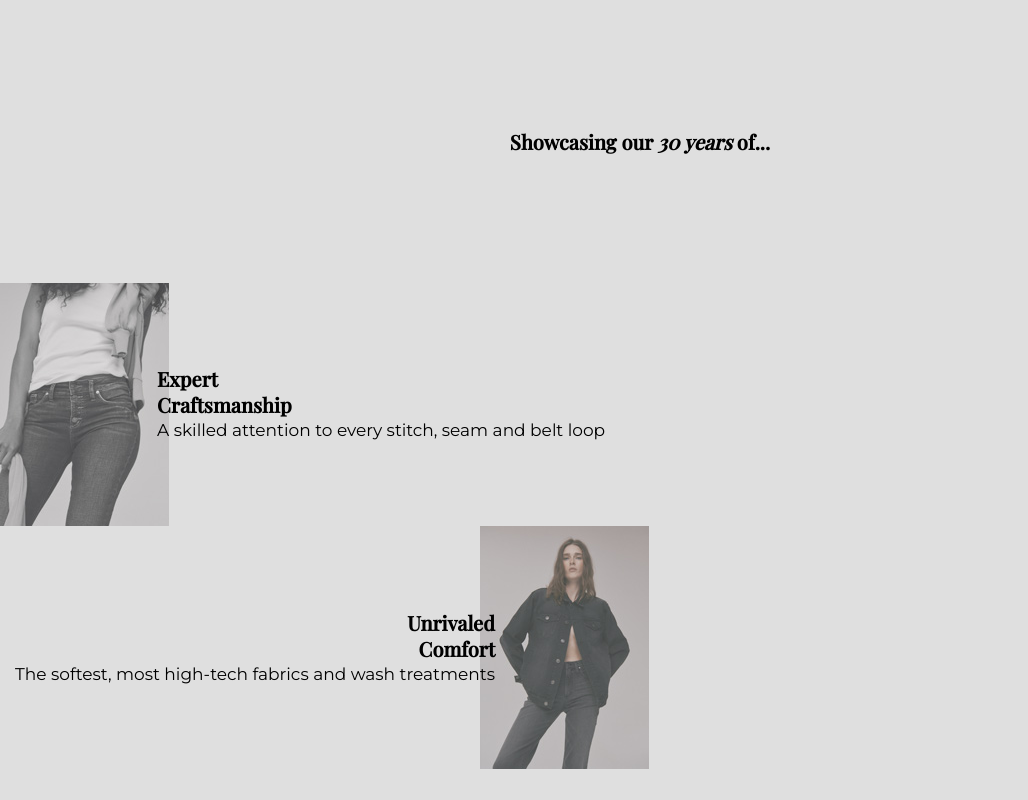
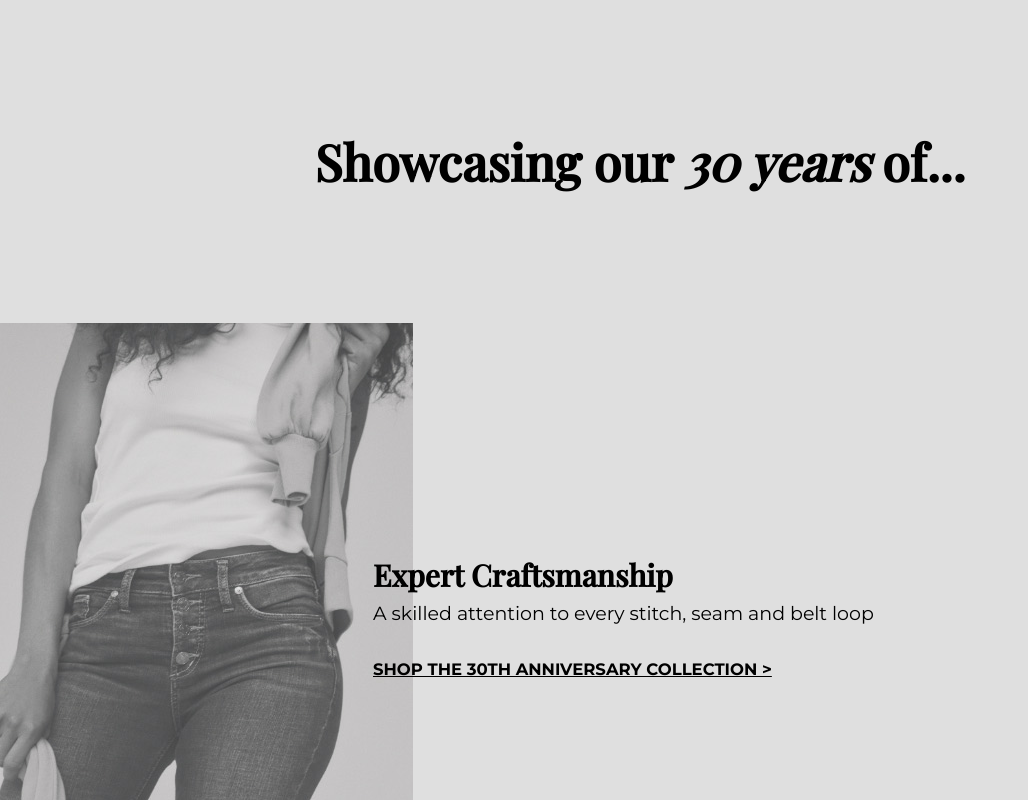
Before and after one commit to lawrence-valerio/take-home-assignment, a plain HTML site: page index.html in a window 1280 px wide. Shown: the top 800 px of the page, without its empty margins (0-1028 px from the left). Drawn offline with nearby package versions, Linux system fonts and the light colour scheme; files whose address does not match are found by name; a web font is replaced by a local one.

Commit message:
Hero 976px done

```diff
--- a/index.html
+++ b/index.html
@@ -11,29 +11,33 @@
 
 <body>
   <!-- Hero Section -->
-  <section class="hero" id="hero">
+  <div class="hero" id="hero">
     <h2 class="headline-title">Showcasing our <span class="text-accent">30 years</span> of...</h2>
 
     <div class="craftmanship-container">
       <div class="craftmanship-img">
-        <img src="images/325px/210803-showcase-mob1.jpg" alt="">
+        <img class="img-325" src="images/325px/210803-showcase-mob1.jpg" alt="">
+        <img class="img-976" src="images/976px/210803-showcase-tablet-1.jpg" alt="">
       </div>
       <div class="craftmanship-description">
-        <h2 class="accent-title">Expert<br>Craftsmanship</h2>
+        <h2 class="accent-title">Expert Craftsmanship</h2>
         <p>A skilled attention to every stitch, seam and belt loop</p>
+        <a class="hero-btn" href="#">Shop the 30th anniversary collection ></a>
       </div>
     </div>
 
     <div class="comfort-container">
       <div class="comfort-description">
-        <h2 class="accent-title">Unrivaled<br>Comfort</h2>
+        <h2 class="accent-title">Unrivaled Comfort</h2>
         <p>The softest, most high-tech fabrics and wash treatments</p>
+        <a class="hero-btn" href="#">Shop women's ></a>
       </div>
       <div class="comfort-img">
-        <img src="images/325px/210803-showcase-mob2.jpg" alt="">
+        <img class="img-325" src="images/325px/210803-showcase-mob2.jpg" alt="">
+        <img class="img-976" src="images/976px/210803-showcase-tablet-2.jpg" alt="">
       </div>
     </div>
-  </section>
+  </div>
 
   <!-- Quality Never Fades Section -->
   <div class="quality-never-fades">
@@ -58,7 +62,7 @@
           <p class="card-headline">30 years of icons</p>
           <p class="card-sub-headline">Cult Classics</p>
           <p class="card-description">Timeless and well-loved styles.</p>
-          <a href="" class="card-btn">Shop now ></a>
+          <a href="#" class="card-btn">Shop now ></a>
         </div>
       </div>
 
@@ -68,7 +72,7 @@
           <p class="card-headline">30 years of innovation</p>
           <p class="card-sub-headline">All Season Denim</p>
           <p class="card-description">Moisture wicking. Thermal regulating. Lightweight and soft.</p>
-          <a href="" class="card-btn">Shop now ></a>
+          <a href="#" class="card-btn">Shop now ></a>
         </div>
       </div>
     </div>
--- a/styles.css
+++ b/styles.css
@@ -28,6 +28,11 @@ body {
   font-family: var(--title-font);
   line-height: 1.3;
   font-size: 2rem;
+}
+
+.img-976,
+.img-1920 {
+  display: none;
 }
 
 /* Hero Section Starts*/
@@ -77,6 +82,11 @@ body {
   line-height: 1.5;
   position: relative;
   left: 1.5rem;
+  width: 100%;
+}
+
+.hero-btn {
+  display: none;
 }
 
 /* Quality Never Faces Section Starts */
@@ -154,10 +164,9 @@ body {
 
 .card-btn {
   font-size: 1.5rem;
-  color: var(--secondary-font-color);
-  position: relative;
   text-transform: uppercase;
   font-weight: bold;
+  color: black;
 }
 
 /* Founder Quote Section Starts */
@@ -176,3 +185,50 @@ body {
 .founder-quote img {
   margin-bottom: 3rem;
 }
+
+/* Media Queries */
+@media screen and (min-width: 976px) {
+
+  /* Hero 976px */
+  .headline-title {
+    font-size: 5rem;
+  }
+
+  .img-325 {
+    display: none;
+  }
+
+  .img-976 {
+    display: block;
+  }
+
+  .accent-title {
+    font-size: 3rem;
+  }
+
+  .craftmanship-description {
+    font-size: 1.9rem;
+    line-height: 2;
+    right: 4rem;
+  }
+
+  .comfort-description {
+    font-size: 1.9rem;
+    line-height: 2;
+    left: 4rem;
+  }
+
+  .hero-btn {
+    display: block;
+    margin-top: 2rem;
+    font-size: 1.65rem;
+    text-transform: uppercase;
+    font-weight: bold;
+    color: black;
+  }
+
+  .comfort-container {
+    position: relative;
+    bottom: 10rem;
+  }
+}
```
